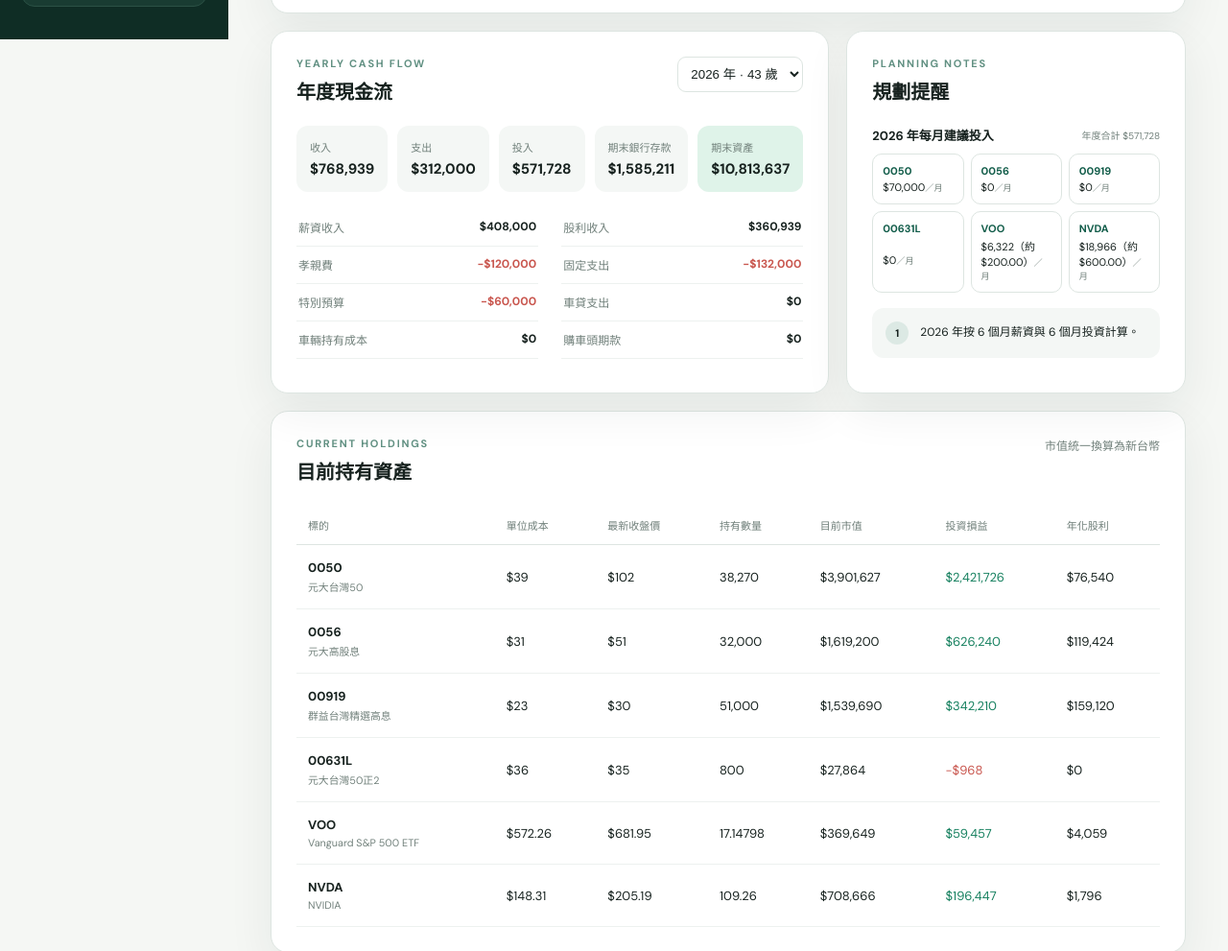
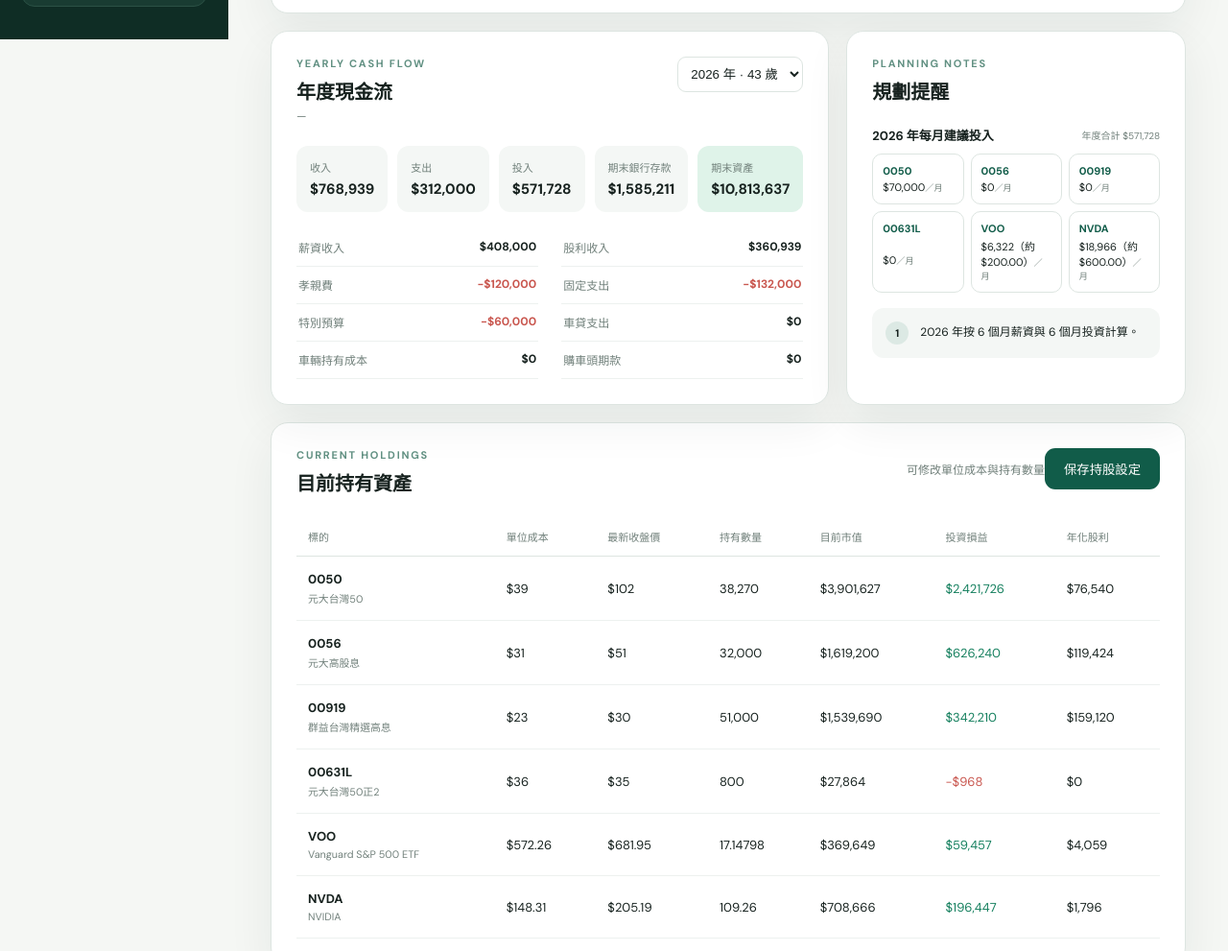
Before and after one commit to weichihung/investment-plan, a plain HTML site: page index.html in a window 1280 px wide. Shown: the part 759-1750 px from the top of the page at 96% size. Drawn offline with Linux system fonts and the light colour scheme.

Commit message:
新增持股比例與可保存持股設定

```diff
--- a/index.html
+++ b/index.html
@@ -45,7 +45,7 @@
 
     <section class="two-col">
       <article class="panel annual-panel" id="annual">
-        <div class="section-head"><div><p class="eyebrow">YEARLY CASH FLOW</p><h2>年度現金流</h2></div><select id="yearSelect" aria-label="選擇年度"></select></div>
+        <div class="section-head"><div><p class="eyebrow">YEARLY CASH FLOW</p><h2>年度現金流</h2><small class="muted" id="cashflowPeriod">—</small></div><select id="yearSelect" aria-label="選擇年度"></select></div>
         <div class="annual-kpis"><div><span>收入</span><strong id="yearIncome">—</strong></div><div><span>支出</span><strong id="yearExpense">—</strong></div><div><span>投入</span><strong id="yearInvestment">—</strong></div><div><span>期末銀行存款</span><strong id="yearCash">—</strong></div><div class="accent"><span>期末資產</span><strong id="yearEnding">—</strong></div></div>
         <div class="detail-list" id="yearDetails"></div>
       </article>
@@ -53,7 +53,7 @@
     </section>
 
     <section class="panel" id="portfolio">
-      <div class="section-head"><div><p class="eyebrow">CURRENT HOLDINGS</p><h2>目前持有資產</h2></div><span class="muted">市值統一換算為新台幣</span></div>
+      <div class="section-head"><div><p class="eyebrow">CURRENT HOLDINGS</p><h2>目前持有資產</h2></div><div class="holding-save"><span class="muted" id="holdingSaveStatus">可修改單位成本與持有數量</span><button class="primary" id="saveHoldings">保存持股設定</button></div></div>
       <div class="table-wrap"><table><thead><tr><th>標的</th><th>單位成本</th><th>最新收盤價</th><th>持有數量</th><th>目前市值</th><th>投資損益</th><th>年化股利</th></tr></thead><tbody id="portfolioRows"></tbody></table></div>
     </section>
 
@@ -61,7 +61,7 @@
       <div class="section-head"><div><p class="eyebrow">PROJECTED HOLDINGS</p><h2>各年度預估持股</h2></div><select id="holdingYearSelect" aria-label="選擇持股年度"></select></div>
       <div class="holding-summary"><span>依目前最新收盤價計算</span><strong>當年度股票總值 <b id="holdingStockTotal">—</b></strong></div>
       <p class="muted">台股顯示張數，美股顯示股數；美股市值依目前匯率換算為新台幣。</p>
-      <div class="table-wrap"><table class="holding-table"><thead><tr><th>標的</th><th>預估持有數量</th><th>最新收盤價</th><th>依最新價計算市值</th></tr></thead><tbody id="holdingRows"></tbody></table></div>
+      <div class="table-wrap"><table class="holding-table"><thead><tr><th>標的</th><th>預估持有數量</th><th>最新收盤價</th><th>依最新價計算市值</th><th>持股占比</th></tr></thead><tbody id="holdingRows"></tbody></table></div>
     </section>
 
     <section class="panel settings-panel" id="settings">
```
